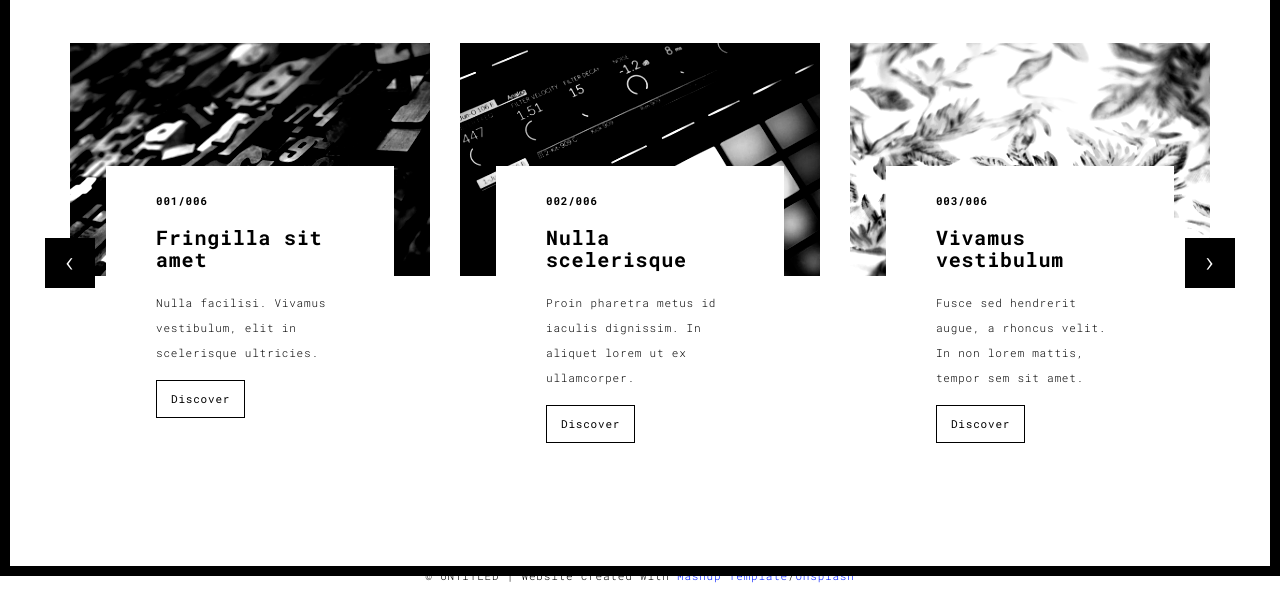
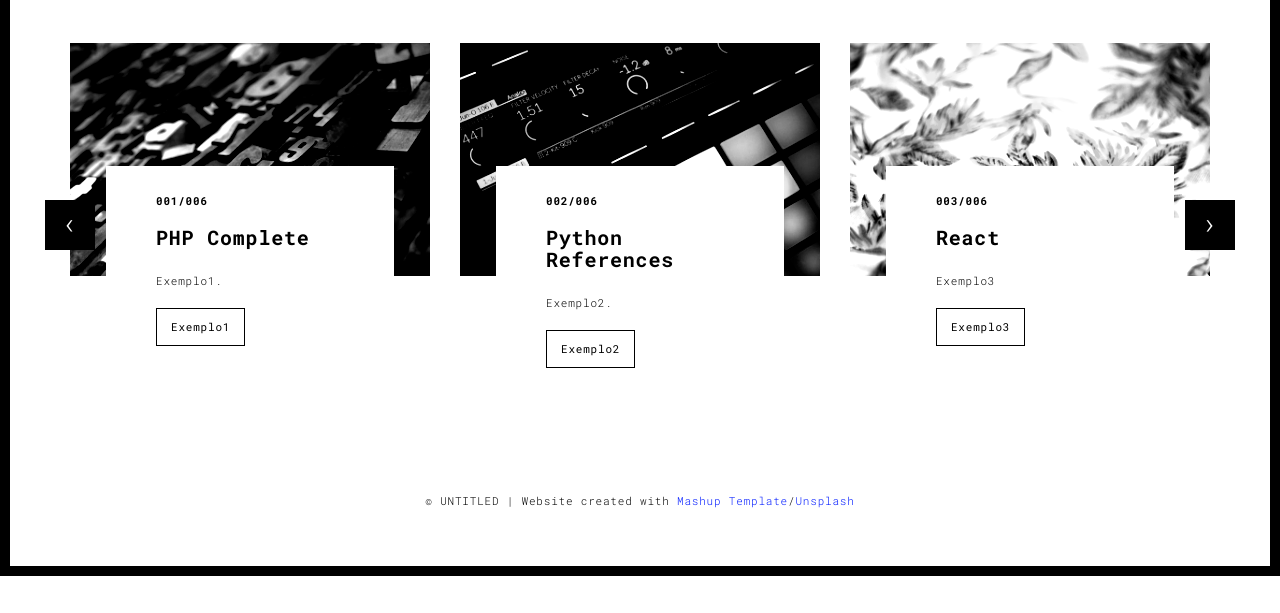
Before and after one commit to dekomonte/ZTM-PythonDevWeb, a Flask app: page /works.html in a window 1280 px wide. Shown: the part 224-837 px from the top of the page. After the commit the page ends 800 px from the top, so only its background shows below. Run offline with Flask 3, Linux system fonts and the light colour scheme; some libraries are stand-ins or nearby versions.

Commit message:
Update works.html

```diff
--- a/templates/works.html
+++ b/templates/works.html
@@ -75,9 +75,9 @@
                       </a>
                       <div class="card-container card-container-lg">
                         <h4>001/006</h4>
-                        <h3>Fringilla sit amet</h3>
-                        <p>Nulla facilisi. Vivamus vestibulum, elit in scelerisque ultricies.</p>
-                        <a href="./work.html" title="" class="btn btn-default">Discover</a>
+                        <h3>PHP Complete</h3>
+                        <p>Exemplo1.</p>
+                        <a href="./work.html" title="" class="btn btn-default">Exemplo1</a>
                       </div>
                     </div>
                     <div class="col-sm-4">
@@ -86,9 +86,9 @@
                       </a>
                       <div class="card-container card-container-lg">
                         <h4>002/006</h4>
-                        <h3>Nulla scelerisque</h3>
-                        <p>Proin pharetra metus id iaculis dignissim. In aliquet lorem ut ex ullamcorper.</p>
-                        <a href="./work.html" title="" class="btn btn-default">Discover</a>
+                        <h3>Python References</h3>
+                        <p>Exemplo2.</p>
+                        <a href="./work.html" title="" class="btn btn-default">Exemplo2</a>
                       </div>
                     </div>
                     <div class="col-sm-4">
@@ -97,9 +97,9 @@
                       </a>
                       <div class="card-container card-container-lg">
                         <h4>003/006</h4>
-                        <h3>Vivamus vestibulum</h3>
-                        <p>Fusce sed hendrerit augue, a rhoncus velit. In non lorem mattis, tempor sem sit amet.</p>
-                        <a href="./work.html" title="" class="btn btn-default">Discover</a>
+                        <h3>React</h3>
+                        <p>Exemplo3</p>
+                        <a href="./work.html" title="" class="btn btn-default">Exemplo3</a>
                       </div>
                     </div>
 
@@ -115,8 +115,8 @@
                     </a>
                     <div class="card-container">
                       <h4>004/006</h4>
-                      <h3>Nulla scelerisque</h3>
-                      <p>Proin pharetra metus id iaculis dignissim. In aliquet lorem ut ex ullamcorper.</p>
+                      <h3>Exemplo4</h3>
+                      <p>Exemplo4.</p>
                       <a href="./work.html" class="btn btn-default">Discover</a>
                     </div>
                   </div>
@@ -126,9 +126,9 @@
                       </a>
                       <div class="card-container">
                         <h4>005/006</h4>
-                        <h3>Fringilla sit amet</h3>
+                        <h3>Exemplo5</h3>
                         <p>Nulla facilisi. Vivamus vestibulum, elit in scelerisque ultricies.</p>
-                        <a href="./work.html" class="btn btn-default">Discover</a>
+                        <a href="./work.html" class="btn btn-default">Exemplo5</a>
                       </div>
                     </div>
 
@@ -138,9 +138,9 @@
                       </a>
                       <div class="card-container">
                         <h4>006/006</h4>
-                        <h3>Vivamus vestibulum</h3>
+                        <h3>Cheguei no 6</h3>
                         <p>Fusce sed hendrerit augue, a rhoncus velit. In non lorem mattis, tempor sem sit amet.</p>
-                        <a href="./work.html" class="btn btn-default">Discover</a>
+                        <a href="./work.html" class="btn btn-default">Exemplo6</a>
                       </div>
                     </div>
 
```
